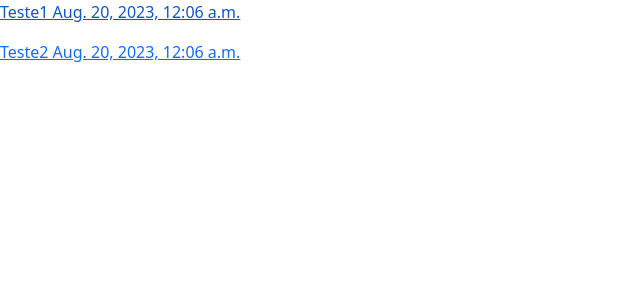
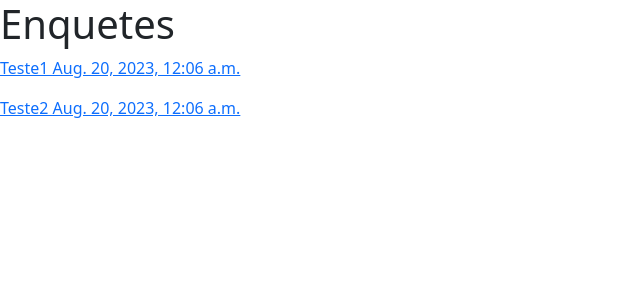
Before and after one commit to hutl/mysite, a Django app: page / in a window 1280 px wide. Shown: the top 300 px of the page, without its empty margins (0-640 px from the left). Run offline with Django 4.2, Linux system fonts and the light colour scheme; data comes from the database, SQL or seed files in the repository.

Commit message:
Altera o título das páginas

```diff
--- a/polls/templates/index.html
+++ b/polls/templates/index.html
@@ -2,7 +2,7 @@
 <html lang="en">
 
 <head>
-  <title>Title</title>
+  <title>Enquetes</title>
   <!-- Required meta tags -->
   <meta charset="utf-8">
   <meta name="viewport" content="width=device-width, initial-scale=1, shrink-to-fit=no">
@@ -18,6 +18,7 @@
     <!-- place navbar here -->
   </header>
   <main>
+    <h1>Enquetes</h1>
     {% for question in questions %}
     <a href="{% url 'pergunta' question.pk %}"><p>{{question.question_text}} {{question.pub_date}} </p></a>
 
--- a/polls/templates/pergunta.html
+++ b/polls/templates/pergunta.html
@@ -2,7 +2,7 @@
 <html lang="en">
 
 <head>
-  <title>Title</title>
+  <title>Pergunta</title>
   <!-- Required meta tags -->
   <meta charset="utf-8">
   <meta name="viewport" content="width=device-width, initial-scale=1, shrink-to-fit=no">
```
